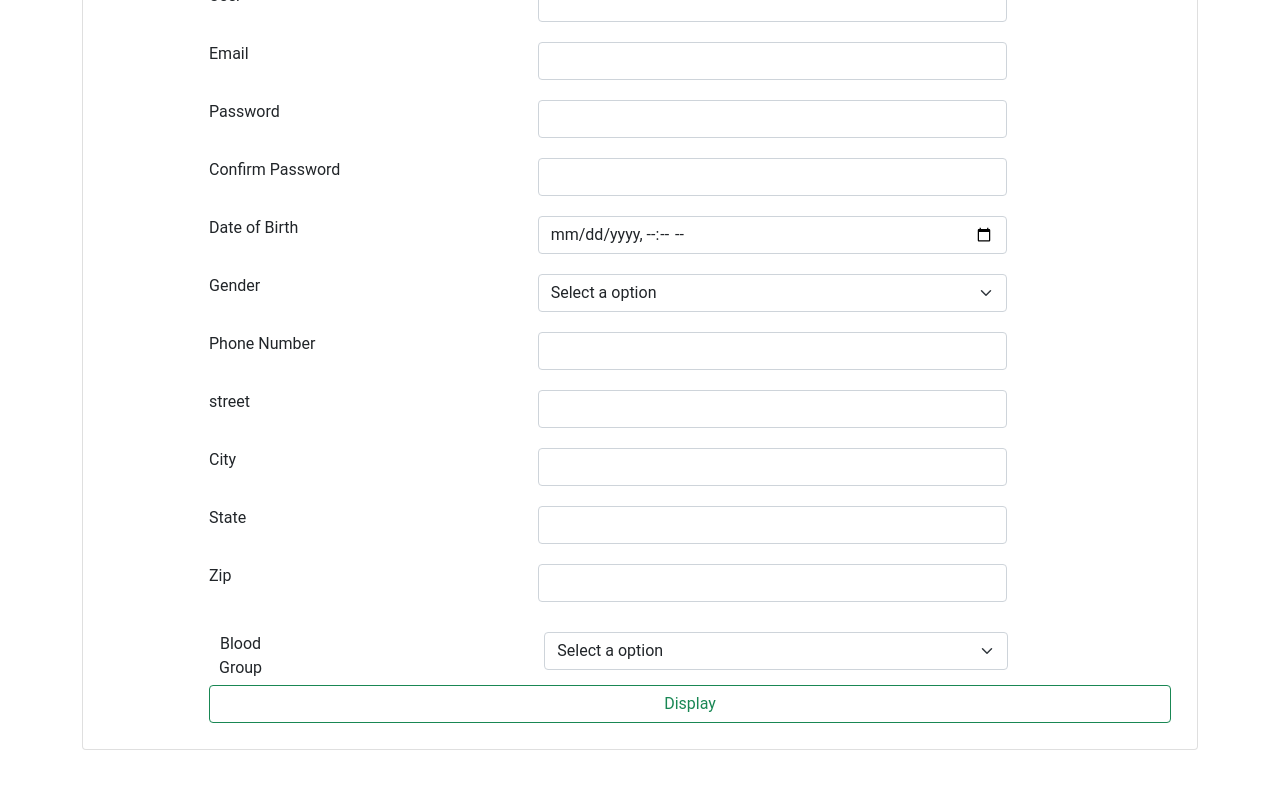
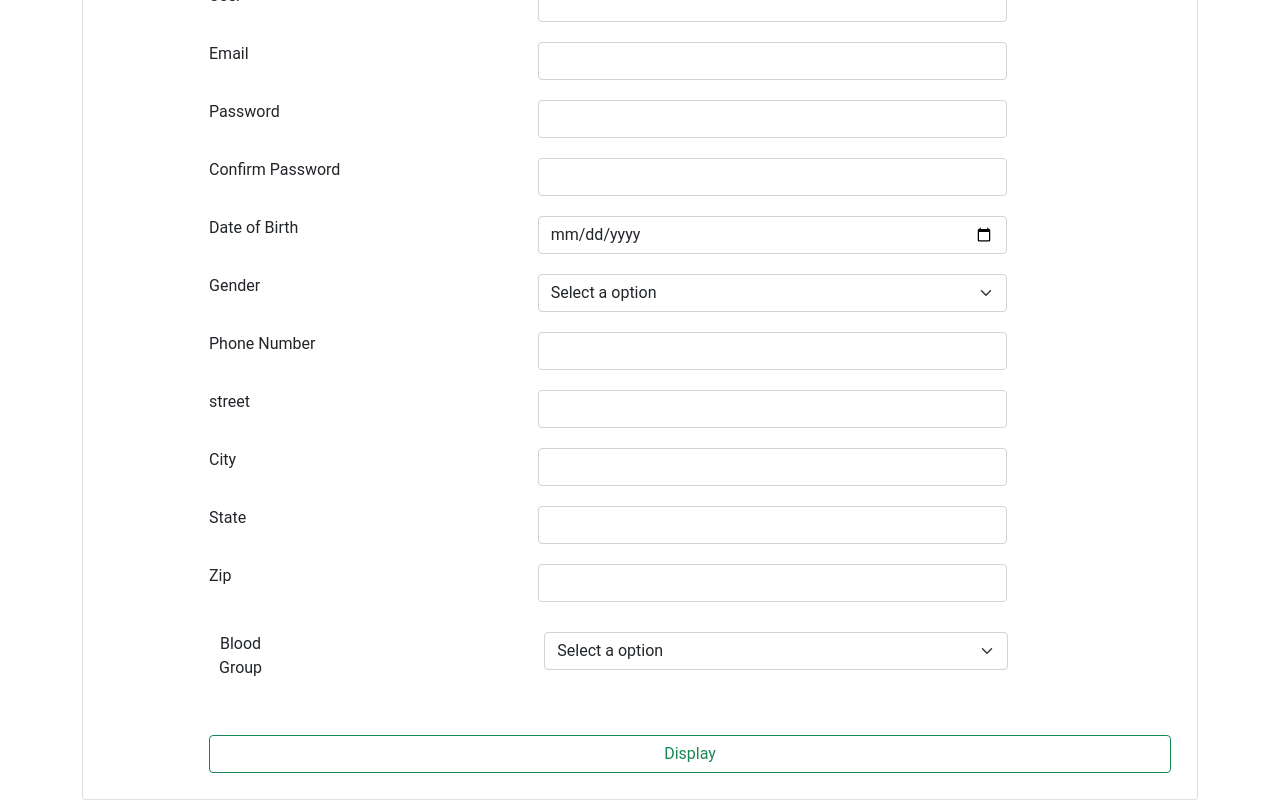
Before and after one commit to Web-Developm/Nested-Forms-Reactive, an Angular app: page /data in a window 1280 px wide. Shown: the part 568-1368 px from the top of the page. Before the commit the page ends 1318 px from the top, so only its background shows below. Built offline with nearby package versions, Linux system fonts and the light colour scheme.

Commit message:
complete the child to parent

```diff
--- a/src/app/app.component.html
+++ b/src/app/app.component.html
@@ -145,7 +145,7 @@
                                     </div>
 
                                     <div class="col-sm-6">
-                                        <input type="datetime-local" class="form-control" name="date" id="date"
+                                        <input type="date" class="form-control" name="date" id="date"
                                         formControlName="date">
                                     </div>
                                 </div>
@@ -246,7 +246,7 @@
 
                 <div class="row">
                     <div class="col-sm-12 d-grid text-center">
-                        <app-data [empForm]="empForm" (dataForm)="onFormGroupChangeEvent($event)"></app-data>
+                        <app-data [empForm]="empForm" (dataForm)="submit($event)"></app-data>
                     </div>
                 </div>
 
--- a/src/app/app.component.ts
+++ b/src/app/app.component.ts
@@ -31,6 +31,31 @@ export class AppComponent {
     this.formCheck=_event;
     console.log(_event,this.formCheck['controls']);
   }
+
+  value:any;
+
+
+  public submit(_event:any)
+  {
+    this.value=_event;
+
+    console.log(this.value); // data Form
+
+    this.empForm.value.sample=this.value;
+
+    console.log(this.empForm.value); // EmpForm and DataForm
+
+
+
+    //this.formCheck=_event;
+    //console.log(_event,this.formCheck['controls']);
+  }
+
+
+
+
+
+
 
   get employees(){
     return <FormArray>this.empForm.get('employees');
@@ -75,11 +100,7 @@ export class AppComponent {
   }
 
 
-  submit()
-  {
-    //this.fs.myMethod(this.empForm);
-    //console.log(this.empForm.value);
-  }
+
 
   ngOnInit()
   {
--- a/src/app/data/data.component.html
+++ b/src/app/data/data.component.html
@@ -23,6 +23,6 @@
 </div>
 
 
-<div class="d-grid">
-    <button type="button" class="btn btn-outline-success" (click)=display()>Display</button>
+<div class="d-grid" style="padding-top:50px">
+    <button type="button" class="btn btn-outline-success" (click)=display($event)>Display</button>
 </div>
--- a/src/app/data/data.component.ts
+++ b/src/app/data/data.component.ts
@@ -14,11 +14,13 @@ export class DataComponent implements OnInit,OnChanges {
 
   @Input() empForm!:FormGroup;
 
-  @Output() dataForm = new EventEmitter<any>();
+  @Output() dataForm: EventEmitter<any> = new EventEmitter<any>();
 
   data=new FormGroup({
     blood:new FormControl('')
   });
+
+
 
 
 
@@ -44,12 +46,17 @@ export class DataComponent implements OnInit,OnChanges {
 
   constructor(private fb:FormBuilder)
   {
+
   }
 
 
-  display()
+
+
+  display(event:any)
   {
-    console.log(this.empForm);
+    console.log(this.empForm);  // Parent to Child
+
+    this.dataForm.emit(this.data.value); // Child to Parent
   }
 
   ngOnInit()
@@ -60,8 +67,5 @@ export class DataComponent implements OnInit,OnChanges {
   ngOnChanges(changes: SimpleChanges)
   {
     console.log(changes.empForm);
-    this.dataForm.emit(this.data);
-
-
   }
 }
```
